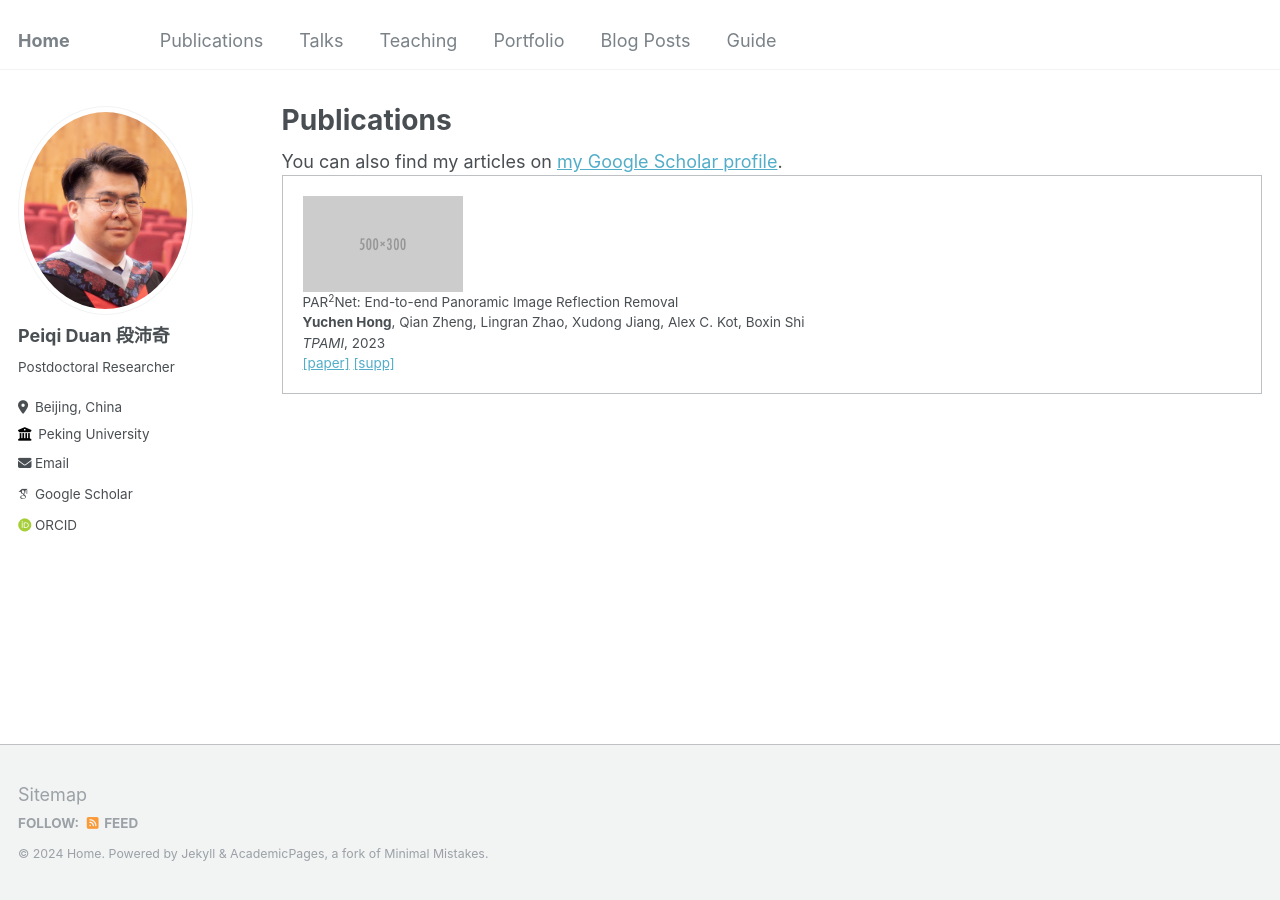
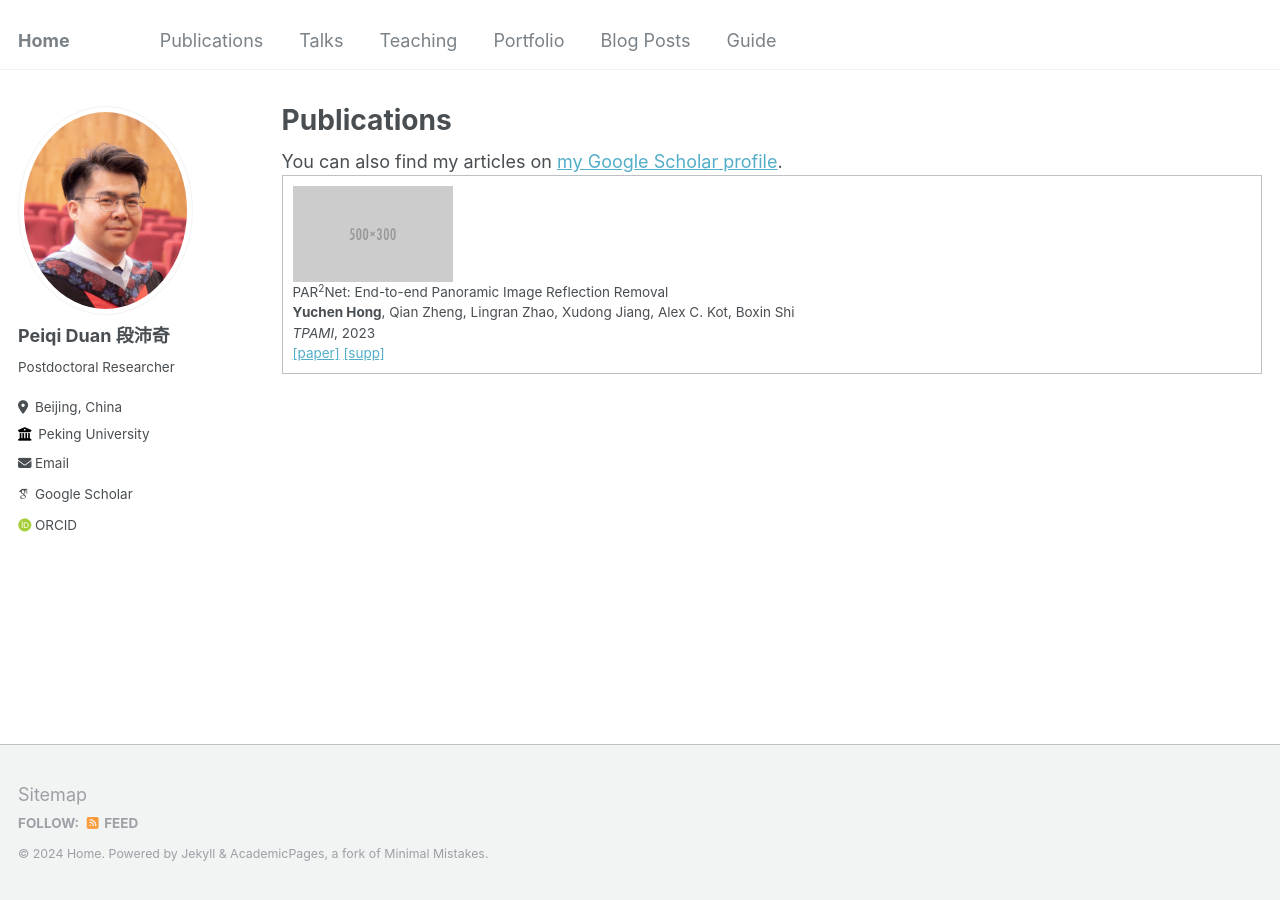
Before and after one commit to peiqi-duan/peiqi-duan.github.io, a Jekyll site: the page built from _pages/publications.md, in a window 1280 px wide. Built offline with Jekyll 4.4.1, drawn with Linux system fonts in a browser that asks for light colours; some web fonts are replaced.

Commit message:
Update publications.md

```diff
--- a/_pages/publications.md
+++ b/_pages/publications.md
@@ -9,7 +9,7 @@ author_profile: true
 
 <table>
   <tr onmouseout="par2net_stop()" onmouseover="par2net_start()">
-    <td style="padding:20px; width:20%; vertical-align:middle;">
+    <td style="padding:10px; width:20%; vertical-align:middle;">
       <div class="flex-container">
         <div class="one">
           <div class="two" id='par2net_image'>
```
